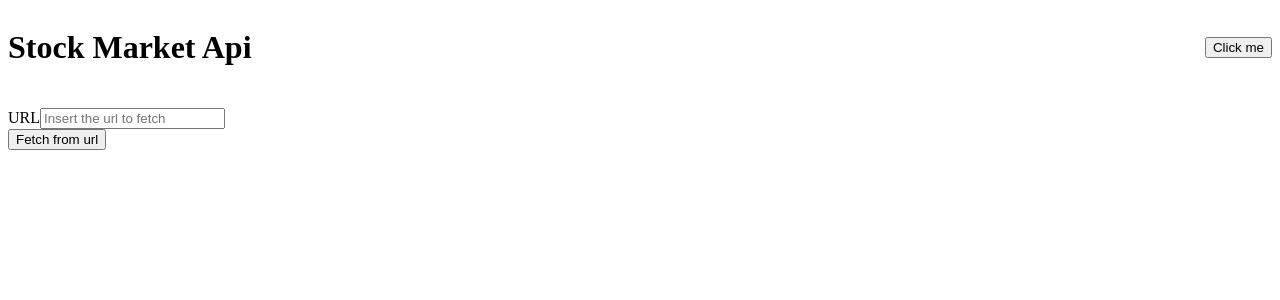
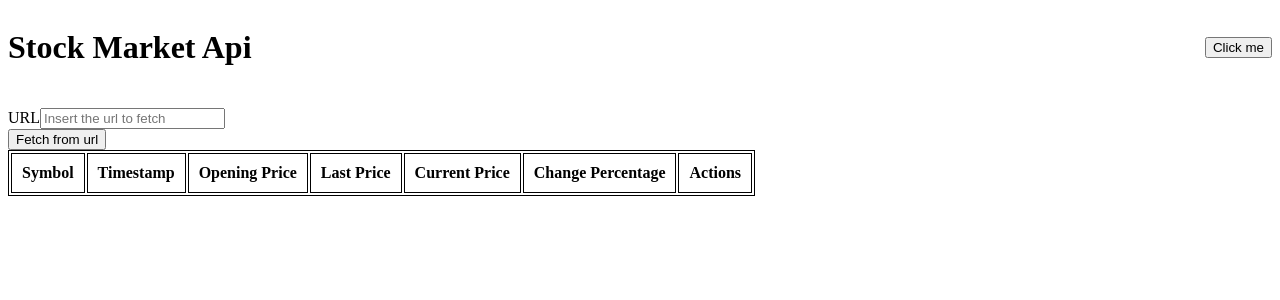
Before and after one commit to pedrokohler/stock-market-api, an Angular app: page / in a window 1280 px wide. Shown: the top 300 px of the page. Built offline with nearby package versions, Linux system fonts and the light colour scheme; what valid-url would draw is missing.

Commit message:
feat: add fields to quote-item

```diff
--- a/src/app/components/quote-item/quote-item.component.html
+++ b/src/app/components/quote-item/quote-item.component.html
@@ -1,7 +1,7 @@
-<div *ngIf="quote">
-  <h3>
-    {{quote.symbol}}
-    <fa-icon (click)="onDelete()" [ngStyle]="{'color': 'red'}" [icon]="faTimes"></fa-icon>
-  </h3>
-  <p>{{quote.currentPrice}}</p>
-</div>
+<td>{{quote.symbol}}</td>
+<td>{{quote.pollingTimestamp}}</td>
+<td>{{quote.openPrice}}</td>
+<td>{{quote.lastPrice}}</td>
+<td>{{quote.currentPrice}}</td>
+<td>{{quote.changePercentage}}</td>
+<td><fa-icon (click)="onDelete()" [ngStyle]="{'color': 'red'}" [icon]="faTimes"></fa-icon></td>
--- a/src/app/components/quote-item/quote-item.component.ts
+++ b/src/app/components/quote-item/quote-item.component.ts
@@ -5,7 +5,7 @@ import { ProcessedQuote, processedQuoteInitialValues } from 'src/app/interfaces/
 import { faTimes } from '@fortawesome/free-solid-svg-icons';
 
 @Component({
-  selector: 'app-quote-item',
+  selector: 'tr[app-quote-item]',
   templateUrl: './quote-item.component.html',
   styleUrls: ['./quote-item.component.css']
 })
--- a/src/app/components/quotes/quotes.component.css
+++ b/src/app/components/quotes/quotes.component.css
@@ -0,0 +1,8 @@
+table, th, td {
+  border: 1px solid black;
+  text-align: center;
+}
+
+th, td {
+  padding: 10px;
+}
--- a/src/app/components/quotes/quotes.component.html
+++ b/src/app/components/quotes/quotes.component.html
@@ -1,2 +1,15 @@
 <app-add-quote (onAddQuote)="addQuote($event)"></app-add-quote>
-<app-quote-item *ngFor="let quote of quotes" [quote]="quote" (onDeleteQuote)="deleteQuote(quote)"></app-quote-item>
+<div>
+  <table>
+      <tr>
+        <th>Symbol</th>
+        <th>Timestamp</th>
+        <th>Opening Price</th>
+        <th>Last Price</th>
+        <th>Current Price</th>
+        <th>Change Percentage</th>
+        <th>Actions</th>
+      </tr>
+      <tr app-quote-item *ngFor="let quote of quotes" [quote]="quote" (onDeleteQuote)="deleteQuote(quote)"></tr>
+  </table>
+</div>
```
